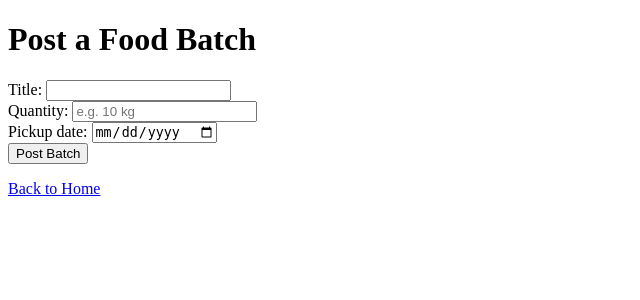
After one commit to food-aid-connect/food-aid-connect, a Flask app: page /batches/new in a window 1280 px wide. The commit adds this page. Shown: the top 300 px of the page, without its empty margins (0-640 px from the left). Run offline with Flask 3, Linux system fonts and the light colour scheme; the visitor is signed in with stand-in values (Sample User, id 1).

Commit message:
FAC-41: implement food batch posting (#6)
Co-authored-by: xinyu zhu <xinyuzhu@Host-003.lan>

```diff
--- a/app.py
+++ b/app.py
@@ -45,6 +45,32 @@ class User(db.Model):
     password_hash = db.Column(db.String(256), nullable=False)
     # The type of user: "donor" or "charity"
     role = db.Column(db.String(20), nullable=False)
+
+# A Batch represents surplus food posted by a donor
+class Batch(db.Model):
+    id = db.Column(db.Integer, primary_key=True)
+
+    # Information entered by the donor
+    title = db.Column(db.String(120), nullable=False)
+    quantity = db.Column(db.String(100), nullable=False)
+    pickup_date = db.Column(db.String(20), nullable=False)
+
+    # A new batch is available by default
+    status = db.Column(db.String(20), nullable=False, default="available")
+
+    # The donor who posted the batch
+    donor_id = db.Column(
+        db.Integer,
+        db.ForeignKey("user.id"),
+        nullable=False
+    )
+
+    # No charity has reserved the batch yet
+    charity_id = db.Column(
+        db.Integer,
+        db.ForeignKey("user.id"),
+        nullable=True
+    )
 
 
 # Creates the tables in the database if they do not exist yet
@@ -138,6 +164,48 @@ def logout():
     flash("You are logged out.")
     return redirect(url_for("home"))
 
+# Post a new surplus food batch
+# GET: display the form
+# POST: validate the form and save the batch
+@app.route("/batches/new", methods=["GET", "POST"])
+def new_batch():
+
+    # Only logged-in users can post a batch
+    if "user_id" not in session:
+        flash("Please log in to post a batch.")
+        return redirect(url_for("login"))
+
+    if request.method == "POST":
+        # Read and clean the form values
+        title = request.form.get("title", "").strip()
+        quantity = request.form.get("quantity", "").strip()
+        pickup_date = request.form.get("pickup_date", "").strip()
+
+        # All three fields are required
+        if not title or not quantity or not pickup_date:
+            flash("Please fill in all fields.")
+            return render_template("new_batch.html")
+
+        # Create a new batch linked to the logged-in user
+        batch = Batch(
+            title=title,
+            quantity=quantity,
+            pickup_date=pickup_date,
+            status="available",
+            donor_id=session["user_id"],
+            charity_id=None
+        )
+
+        # Save the batch to the database
+        db.session.add(batch)
+        db.session.commit()
+
+        flash("Batch posted.")
+        return redirect(url_for("home"))
+
+    # GET request: display the empty form
+    return render_template("new_batch.html")
+
 
 # STARTING THE APP
 
--- /dev/null
+++ b/templates/new_batch.html
@@ -0,0 +1,44 @@
+
+<!DOCTYPE html>
+<html lang="en">
+<head>
+    <meta charset="UTF-8">
+    <meta name="viewport" content="width=device-width, initial-scale=1.0">
+    <title>Post a Batch - Food-aid Connect</title>
+</head>
+<body>
+    <h1>Post a Food Batch</h1>
+
+    <!-- Display messages from Flask -->
+    {% with messages = get_flashed_messages() %}
+        {% if messages %}
+            {% for message in messages %}
+                <p>{{ message }}</p>
+            {% endfor %}
+        {% endif %}
+    {% endwith %}
+
+    <!-- Send the form data to /batches/new -->
+    <form method="POST" action="{{ url_for('new_batch') }}">
+        <div>
+            <label for="title">Title:</label>
+            <input type="text" id="title" name="title" required>
+        </div>
+
+        <div>
+            <label for="quantity">Quantity:</label>
+            <input type="text" id="quantity" name="quantity"
+                   placeholder="e.g. 10 kg" required>
+        </div>
+
+        <div>
+            <label for="pickup_date">Pickup date:</label>
+            <input type="date" id="pickup_date" name="pickup_date" required>
+        </div>
+
+        <button type="submit">Post Batch</button>
+    </form>
+
+    <p><a href="{{ url_for('home') }}">Back to Home</a></p>
+</body>
+</html>
```
Also changed, not shown: templates/index.html (+8 -0 lines).
